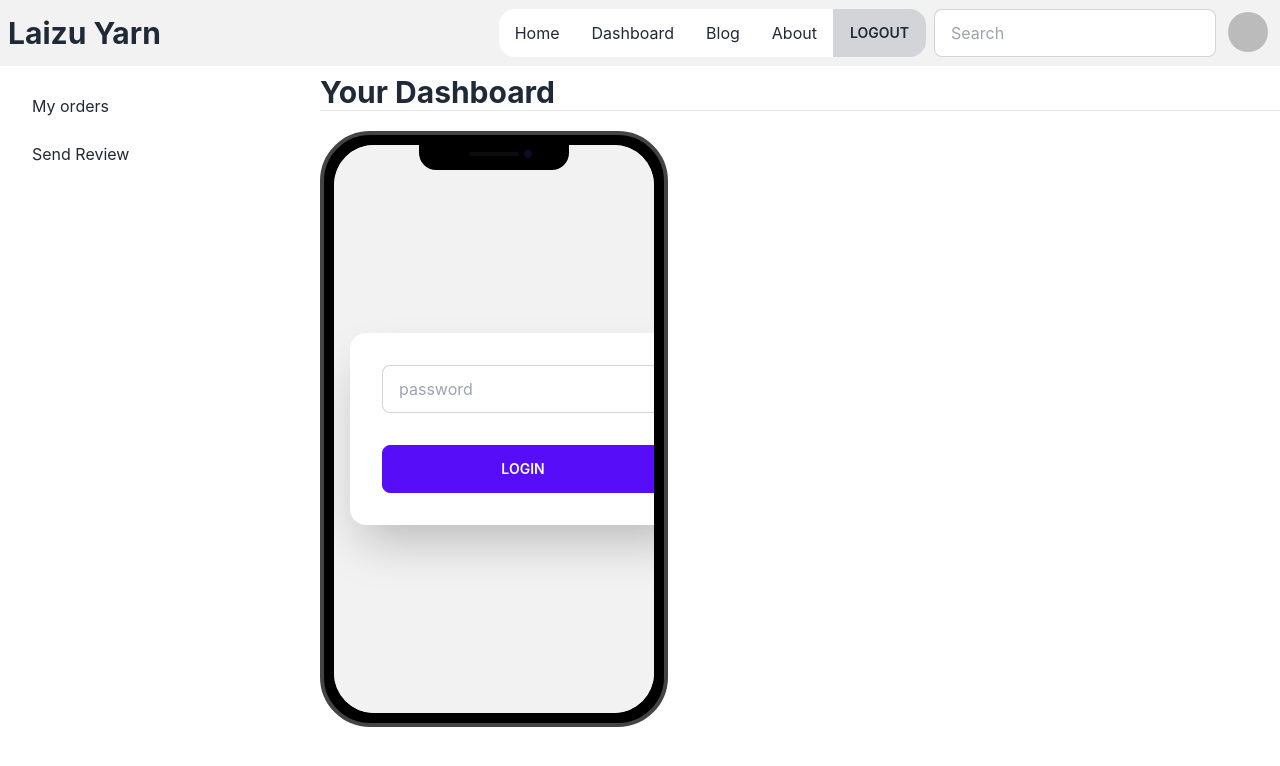
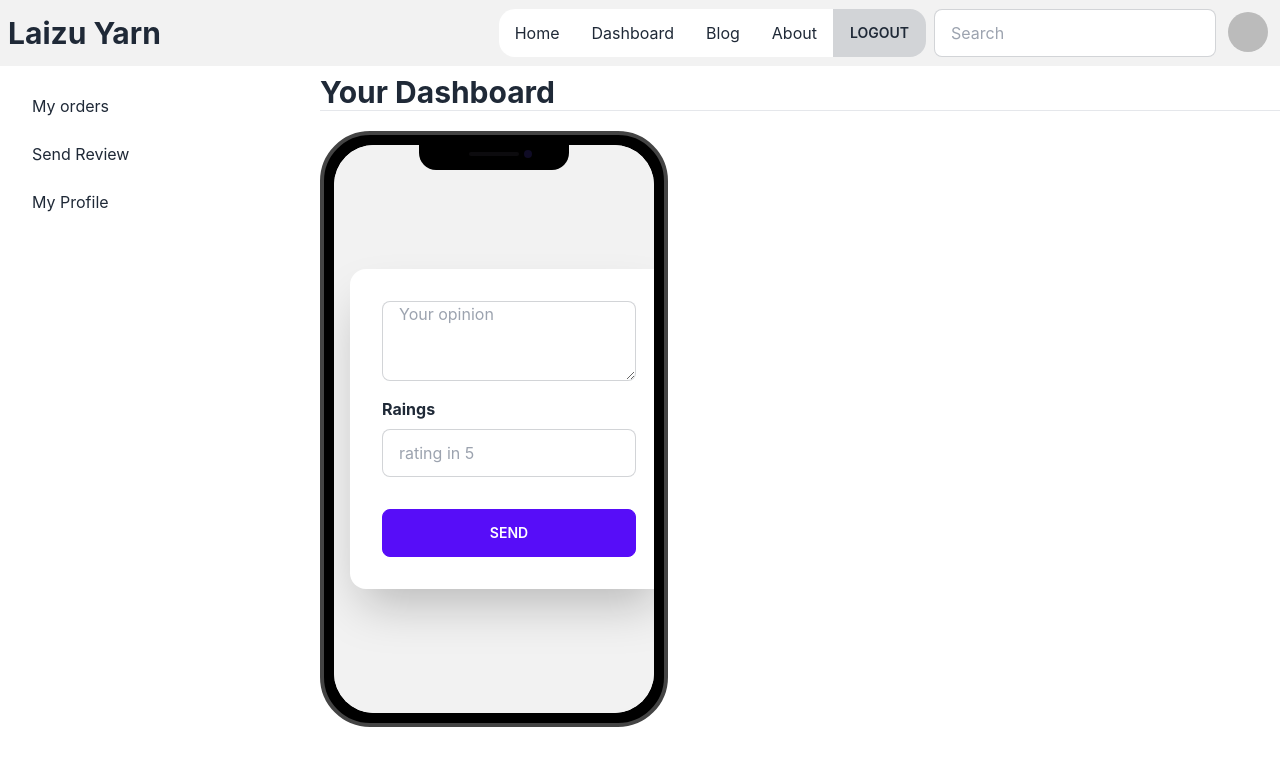
Before and after one commit to laizuakram1/yarn-warehouse, a React (Create React App) app: page /dashboard/review in a window 1280 px wide. Shown: the top 766 px of the page. Built offline with nearby package versions, Linux system fonts and the light colour scheme; no server answers; sample sign-in values are in the browser's storage.

Commit message:
create add review

```diff
--- a/src/App.js
+++ b/src/App.js
@@ -12,6 +12,7 @@ import RequireAuth from "./Pages/Shared/RequireAuth";
 import Dashboard from "./Pages/Dashboard/Dashboard";
 import MyOrders from "./Pages/Dashboard/MyOrders";
 import SendReview from "./Pages/Dashboard/SendReview";
+import MyProflile from "./Pages/Dashboard/MyProflile";
 
 
 function App() {
@@ -30,6 +31,7 @@ function App() {
         <Route path='/dashboard' element={<RequireAuth><Dashboard></Dashboard></RequireAuth>}>
           <Route path='/dashboard/orders' element={<MyOrders></MyOrders>}></Route>
           <Route path='/dashboard/review' element={<SendReview></SendReview>}></Route>
+          <Route path='/dashboard/profile' element={<MyProflile></MyProflile>}></Route>
         </Route>
         <Route path='/login' element={<Login></Login>}></Route>
         <Route path='/signup' element={<SignUp></SignUp>}></Route>
--- a/src/Pages/Dashboard/Dashboard.js
+++ b/src/Pages/Dashboard/Dashboard.js
@@ -21,6 +21,7 @@ const Dashboard = () => {
                     {/* <!-- Sidebar content here --> */}
                     <li><Link to='/dashboard/orders'>My orders</Link></li>
                     <li><Link to='/dashboard/review'>Send Review</Link></li>
+                    <li><Link to='/dashboard/profile'>My Profile</Link></li>
 
                 </ul>
 
--- /dev/null
+++ b/src/Pages/Dashboard/MyProflile.js
@@ -0,0 +1,11 @@
+import React from 'react';
+
+const MyProflile = () => {
+    return (
+        <div>
+            <h2>My Profile</h2>
+        </div>
+    );
+};
+
+export default MyProflile;
--- a/src/Pages/Dashboard/SendReview.js
+++ b/src/Pages/Dashboard/SendReview.js
@@ -1,7 +1,24 @@
-import React from 'react';
+
+import React, { useEffect } from 'react';
+import { useForm } from "react-hook-form";
+import { toast } from 'react-toastify';
 
 const SendReview = () => {
+    const { register, handleSubmit } = useForm();
+    const onSubmit = data => {
 
+        fetch(`http://localhost:5000/reviews`, {
+            method: 'POST',
+            headers: {
+                'content-type': 'application/json'
+            },
+            body: JSON.stringify(data)
+        })
+            .then(res => res.json())
+            .then(data => {
+                toast.success('send review');
+            })
+    };
 
     return (
         <div class="mockup-phone mt-5">
@@ -14,12 +31,19 @@ const SendReview = () => {
                         <div class="hero-content flex-col lg:flex-row-reverse">
 
                             <div class="card flex-shrink-0 w-full max-w-sm shadow-2xl bg-base-100">
-                                <form class="card-body">
+                                <form onSubmit={handleSubmit(onSubmit)} class="card-body">
                                     <div class="form-control">
-                                        <input type="text" placeholder="password" class="input input-bordered" />
+                                        <textarea {...register("comment", { required: true, maxLength: 200 })} type="text" placeholder="Your opinion"
+                                            class="input input-bordered h-20" />
+                                    </div>
+                                    <div class="form-control">
+                                        <label>
+                                            <p className='font-bold py-2'>Raings</p>
+                                        </label>
+                                    <input {...register("rating", { required: true,})} type='number' placeholder="rating in 5" class="input input-bordered w-full max-w-xs" />
                                     </div>
                                     <div class="form-control mt-6">
-                                        <button type='submit' class="btn btn-primary">Login</button>
+                                        <button type='submit' class="btn btn-primary">Send</button>
                                     </div>
                                 </form>
                             </div>
--- a/src/Pages/Home/DisplayReview.js
+++ b/src/Pages/Home/DisplayReview.js
@@ -1,19 +1,16 @@
 import React from 'react';
 
-const DisplayReview = ({review}) => {
-    const {img, name, comment} = review;
+const DisplayReview = ({ review }) => {
+  const { comment, rating } = review;
 
-    return (
-        <div class="card max-w-lg bg-base-100 shadow-xl">
-        <figure class="px-10 pt-10">
-          <img src={img} alt="Shoes" class="rounded-xl" />
-        </figure>
-        <div class="card-body items-center text-center">
-          <h2 class="card-title">{name}</h2>
-          <p>{comment}</p>
-        </div>
+  return (
+    <div class="card max-w-lg bg-base-100 shadow-xl">
+      <div class="card-body">
+        <p>{comment}</p>
+        <p>Ratting: <span className='text-orange-400'>{rating}</span> /5</p>
       </div>
-    );
+    </div>
+  );
 };
 
 export default DisplayReview;
--- a/src/Pages/Home/Reviews.js
+++ b/src/Pages/Home/Reviews.js
@@ -14,7 +14,7 @@ const Reviews = () => {
     return (
         <div className='mx-20 py-10'>
             <h2 className='text-3xl font-bold text-success mb-10'>Seller <span className='text-red-500'>Reviews</span></h2>
-            <div className='grid grid-cols-1 md:grid-cols-2 lg:grid-cols-4 gap-5'>
+            <div className='grid grid-cols-1 md:grid-cols-2 lg:grid-cols-3 gap-5'>
                 {
                     reviews.map(review => <DisplayReview
                         key={review._id}
```
